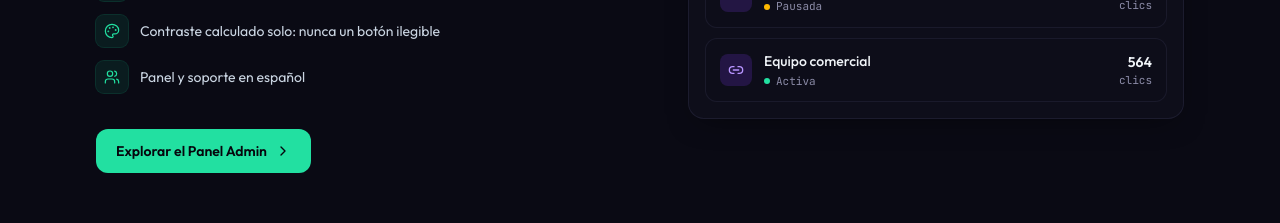
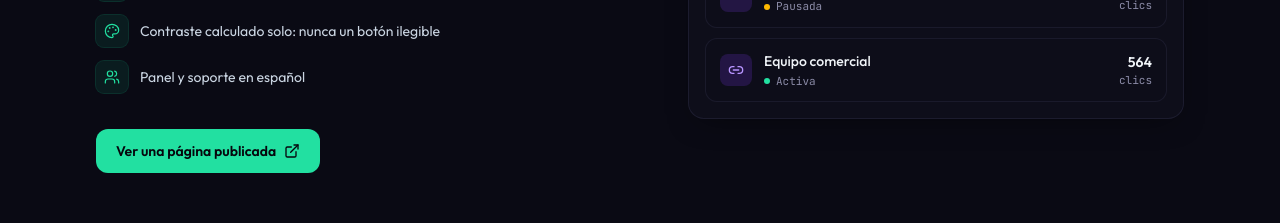
Before and after one commit to jesusdavidsalazarflores936-byte/web-linktree, a Next.js app: page /informacion in a window 1280 px wide. Shown: the part 2240-2463 px from the top of the page. Built offline with nearby package versions, Linux system fonts and the light colour scheme; no server answers.

Commit message:
fix(info): apuntar el cierre a la página publicada

```diff
--- a/src/features/info/content/management.content.ts
+++ b/src/features/info/content/management.content.ts
@@ -1,13 +1,13 @@
 import { Eye, Layers, Zap, Bell, Palette, Users } from 'lucide-react'
 import type { LucideIcon } from 'lucide-react'
 import type { PanelPage } from '@/components/mockups/panel-preview'
-import { routes } from '@/lib/site.config'
+import { siteConfig } from '@/lib/site.config'
 
 export const managementContent = {
   title: 'Se prueba antes de pagarse',
   description:
     'Los módulos premium están siempre visibles en el panel. Los activas, ves el resultado en el celular de vista previa y decides. Nada se borra si bajas de plan.',
-  cta: { label: 'Explorar el Panel Admin', href: routes.admin },
+  cta: { label: 'Ver una página publicada', href: siteConfig.exampleUrl, external: true },
 } as const
 
 export const managementPoints: readonly { icon: LucideIcon; label: string }[] = [
--- a/src/features/info/info-management.tsx
+++ b/src/features/info/info-management.tsx
@@ -1,4 +1,4 @@
-import { ChevronRight } from 'lucide-react'
+import { ExternalLink } from 'lucide-react'
 import { ButtonLink, Container, IconBadge } from '@/components/ui'
 import { PanelPreview } from '@/components/mockups/panel-preview'
 import { managementContent, managementPages, managementPoints } from './content/management.content'
@@ -24,9 +24,9 @@ export function InfoManagement() {
           ))}
         </ul>
 
-        <ButtonLink href={managementContent.cta.href} variant="mint" className="mt-9">
+        <ButtonLink href={managementContent.cta.href} variant="mint" external className="mt-9">
           {managementContent.cta.label}
-          <ChevronRight className="h-4 w-4" aria-hidden />
+          <ExternalLink className="h-4 w-4" aria-hidden />
         </ButtonLink>
       </div>
 
```
